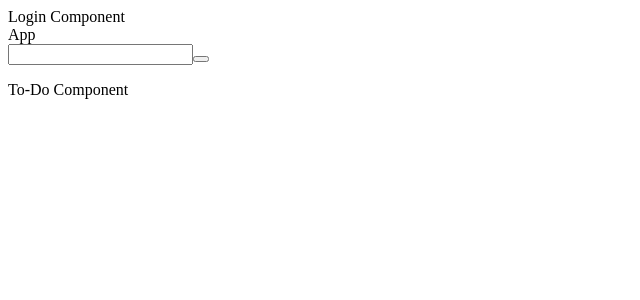
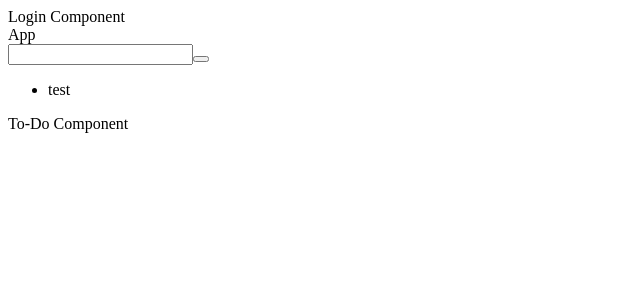
Before and after one commit to hirichardhai/goal-master, a React (Create React App) app: page / in a window 1280 px wide. Shown: the top 300 px of the page, without its empty margins (0-640 px from the left). Built offline with nearby package versions, Linux system fonts and the light colour scheme.

Commit message:
fixed renderTask to properly render test li element

```diff
--- a/src/Todo.jsx
+++ b/src/Todo.jsx
@@ -13,9 +13,7 @@ class Todo extends Component {
   renderTasks() {
     return (
       <ul>
-        {this.state.tasks.map(task => {
-          <li>{task}</li>
-        })}
+        <li>test</li>
       </ul>
     )
   }
@@ -30,7 +28,11 @@ class Todo extends Component {
         <input type='text'>
 
         </input>
-        <button onClick={() => {this.addTask()}}>
+        <button
+          type='button'
+          onClick={() => {this.addTask()}}
+          className='addTask-button'
+        >
 
         </button>
         <div className='todoTasks'></div>
```
